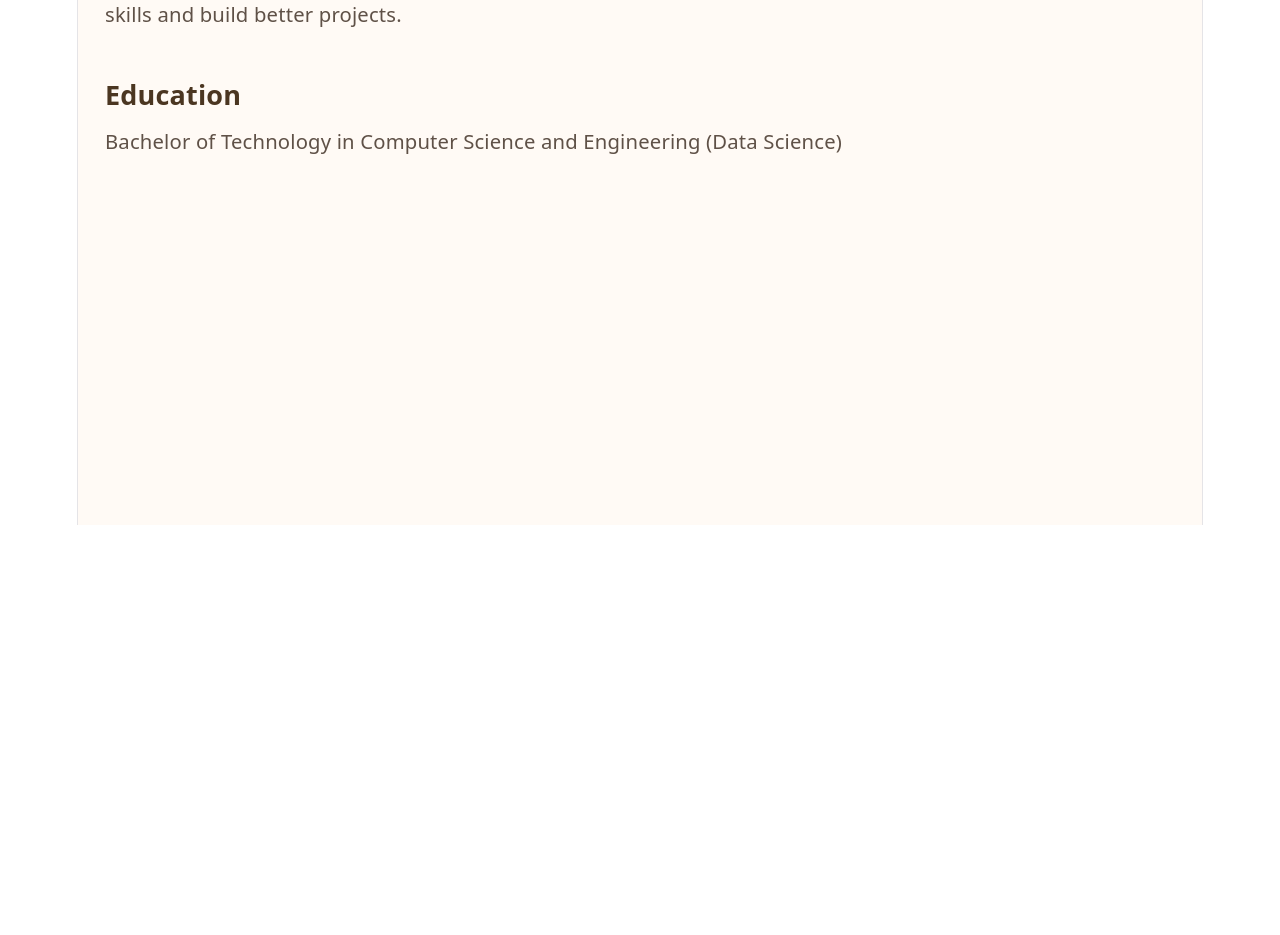
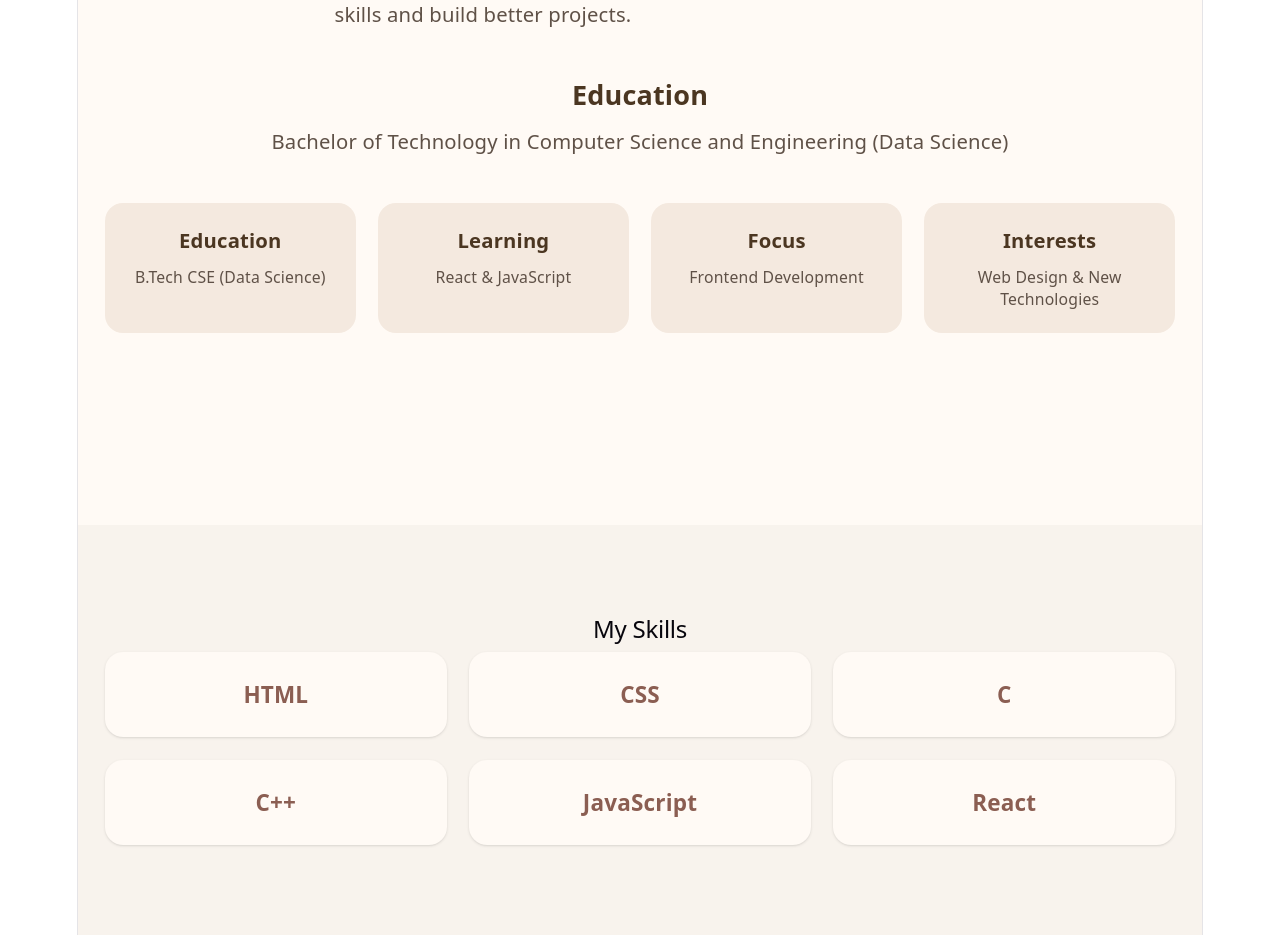
Before and after one commit to muskanji1007-lang/muskan-portfolio, a React (Vite) app: page / in a window 1280 px wide. Shown: the part 920-1855 px from the top of the page. Before the commit the page ends 1445 px from the top, so only its background shows below. Built offline with nearby package versions, Linux system fonts and the light colour scheme.

Commit message:
Fix JSX build errors

```diff
--- a/src/App.jsx
+++ b/src/App.jsx
@@ -1,6 +1,7 @@
 import Navbar from './components/Navbar'
 import Hero from './components/Hero'
 import About from './components/About'
+import Skills from './components/Skills'
 
 
 function App() {
@@ -9,7 +10,8 @@ function App() {
     <>
     <Navbar/>
     <Hero/>
-     <About/>
+    <About/>
+     <Skills/>
     </>
 )
 }
--- a/src/components/Skills.jsx
+++ b/src/components/Skills.jsx
@@ -0,0 +1,23 @@
+function Skills() {
+  const skills = ["HTML", "CSS", "C", "C++", "JavaScript", "React"]
+
+  return (
+    <section id="skills" className="bg-[#f8f3ed] px-6 py-20">
+      <h2 className="mb-10 text-center text-4xl font-semibold text-[#4b3621]">
+        My Skills
+      </h2>
+
+      <div className="mx-auto grid max-w-5xl gap-5 sm:grid-cols-2 lg:grid-cols-3">
+        {skills.map((skill) => (
+          <div className="rounded-2xl bg-[#fffaf5] p-6 text-center shadow-sm">
+            <h3 className="text-xl font-semibold text-[#8b5e52]">
+              {skill}
+            </h3>
+          </div>
+        ))}
+      </div>
+    </section>
+  )
+}
+
+export default Skills
--- a/src/components/about.jsx
+++ b/src/components/about.jsx
@@ -2,29 +2,67 @@ function About() {
   return (
     <section
   id="about"
-  className="min-h-screen bg-[#fffaf5] px-6 py-20 text-left">
-
-      <h2 className="text-4xl font-semibold text-[#4b3621] mb-6">
+  className="min-h-screen bg-[#fffaf5] px-6 py-20 ">
+      <h2 className=" text-center text-4xl font-semibold text-[#4b3621] mb-6">
   About Me
       </h2>
-<p className="max-w-2xl text-lg leading-8 text-[#5f5147] mb-6">
+<p className="mx-auto max-w-2xl text-center text-lg leading-8 text-[#5f5147] ">
   I am a Computer Science and Engineering student specializing in Data Science.
   I am interested in frontend development and enjoy creating simple,
   user-friendly websites.
 </p>
-     <p className="max-w-2xl text-lg leading-8 text-[#5f5147]">
+     <p className="mx-auto max-w-2xl text-center text-lg leading-8 text-[#5f5147]">
   I am currently learning JavaScript and React to improve my web development
   skills and build better projects.
   </p>
 
 
-  <h3 className="text-2xl font-semibold text-[#4b3621] mt-10 mb-3">
+  <h3 className=" text-center text-2xl font-semibold text-[#4b3621] mt-10 mb-3">
   Education
 </h3>
 
-<p className="text-lg text-[#5f5147]">
+<p className=" text-center text-lg text-[#5f5147]">
   Bachelor of Technology in Computer Science and Engineering (Data Science)
 </p>
+<div className="mt-10 grid gap-5 sm:grid-cols-2 lg:grid-cols-4">
+
+  <div className="rounded-2xl bg-[#f4e9df] p-5">
+    <h3 className="mb-2 text-lg font-semibold text-[#4b3621]">
+      Education
+    </h3>
+    <p className="text-sm text-[#5f5147]">
+      B.Tech CSE (Data Science)
+    </p>
+  </div>
+
+  <div className="rounded-2xl bg-[#f4e9df] p-5">
+    <h3 className="mb-2 text-lg font-semibold text-[#4b3621]">
+      Learning
+    </h3>
+    <p className="text-sm text-[#5f5147]">
+      React & JavaScript
+    </p>
+  </div>
+
+  <div className="rounded-2xl bg-[#f4e9df] p-5">
+    <h3 className="mb-2 text-lg font-semibold text-[#4b3621]">
+      Focus
+    </h3>
+    <p className="text-sm text-[#5f5147]">
+      Frontend Development
+    </p>
+  </div>
+
+  <div className="rounded-2xl bg-[#f4e9df] p-5">
+    <h3 className="mb-2 text-lg font-semibold text-[#4b3621]">
+      Interests
+    </h3>
+    <p className="text-sm text-[#5f5147]">
+      Web Design & New Technologies
+    </p>
+  </div>
+
+</div>
 
     </section>
   )
```
